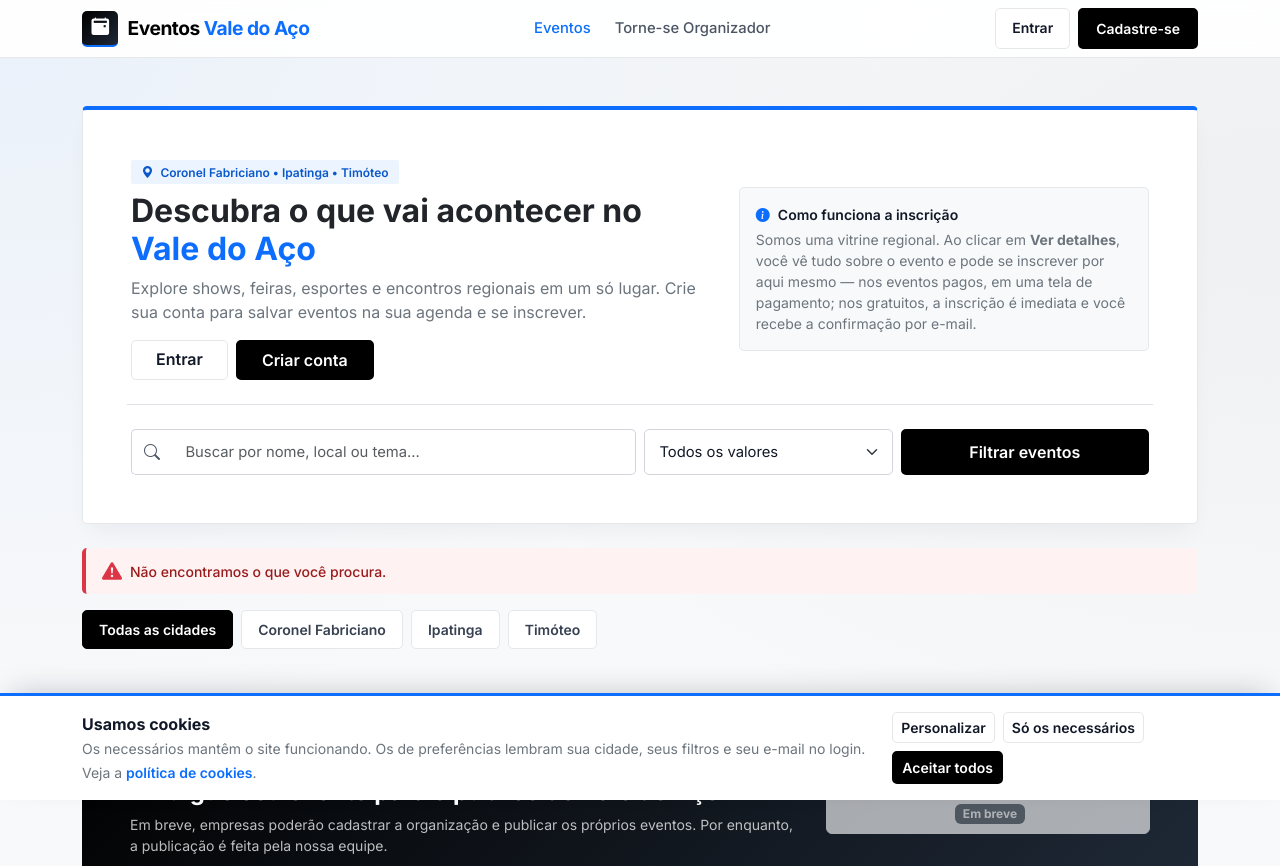
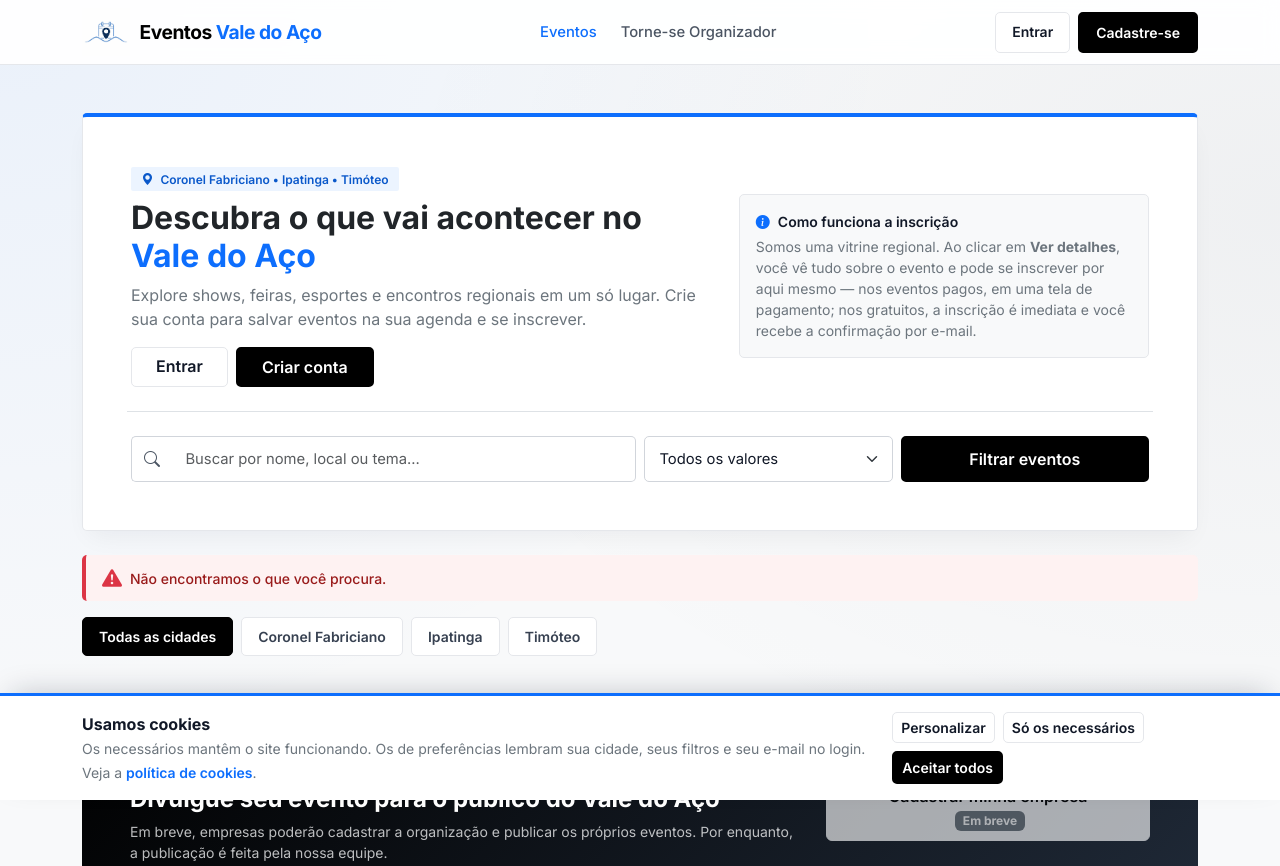
Before and after one commit to Ryan-Alexssander-dev/Eventos-Vale-do-Aco, a website: page app/templates/index.html in a window 1280 px wide. Shown: the top 866 px of the page. Drawn offline with nearby package versions, Linux system fonts and the light colour scheme; no server answers.

```diff
--- a/app/static/css/style.css
+++ b/app/static/css/style.css
@@ -62,16 +62,20 @@ main {
 }
 
 .marca-icone {
-    width: 36px;
-    height: 36px;
-    background: linear-gradient(135deg, var(--brand-black-pure) 0%, #1f2937 100%);
-    color: #ffffff;
-    border-radius: var(--radius);
+    width: 48px;
+    height: 48px;
+    background-image: url('/static/img/LOGO VDA EVENTOS/4.png');
+    background-repeat: no-repeat;
+    background-position: center;
+    background-size: contain;
     display: flex;
     align-items: center;
     justify-content: center;
-    font-size: 1.1rem;
-    border-bottom: 2px solid var(--brand-blue);
+    flex-shrink: 0;
+}
+
+.marca-icone i {
+    display: none;
 }
 
 .marca-destaque {
--- a/package.json
+++ b/package.json
@@ -19,6 +19,7 @@
     "test": "node --test tests/email.test.js tests/admin.test.js"
   },
   "dependencies": {
+    "@supabase/server": "^1.9.2",
     "bcrypt": "^6.0.0",
     "compression": "^1.8.0",
     "cors": "^2.8.6",
```
Also changed, not shown: app/static/img/LOGO VDA EVENTOS/1.png (added), app/static/img/LOGO VDA EVENTOS/2.png (added), app/static/img/LOGO VDA EVENTOS/3.png (added), app/static/img/LOGO VDA EVENTOS/4.png (added), 1 other file.
